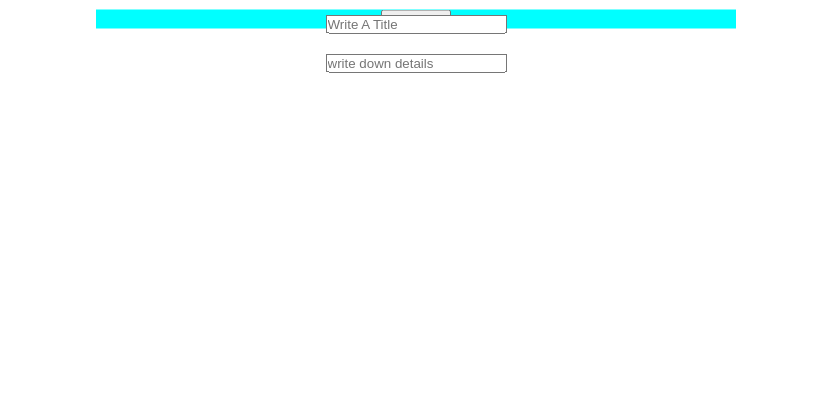
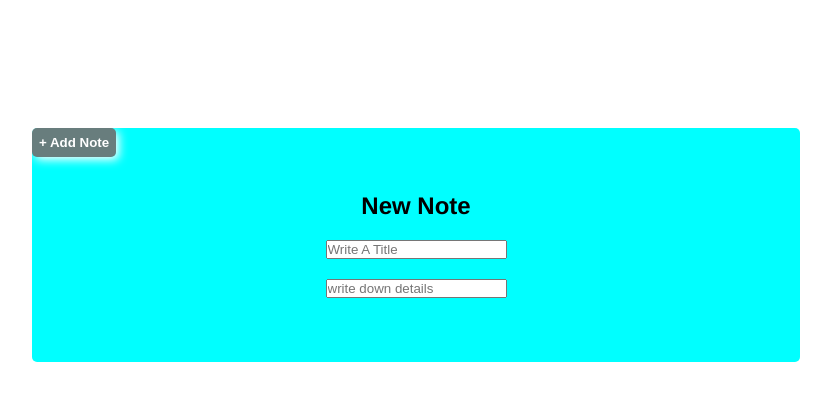
Before and after one commit to ChetanPrince/notesApp, a plain HTML site: page index.html in a window 1280 px wide. Shown: the whole page, without its empty margins (224-1055 px from the left). Drawn offline with Linux system fonts and the light colour scheme.

Commit message:
basic styling done

```diff
--- a/style.css
+++ b/style.css
@@ -4,6 +4,11 @@
 }
 body{
     font-family:'Franklin Gothic Medium', 'Arial Narrow', Arial, sans-serif;
+    box-sizing: border-box;
+    display: flex;
+    flex-direction: column;
+    justify-content: center;
+    align-items: center;
 }
 #main-div, #container{
     display: flex;
@@ -11,21 +16,24 @@ body{
     justify-content: center;
     align-items: center;
     gap: 20px;
+    position: relative;
 }
 #main-div{
-
+    margin-top: 10%;
     background-color: aqua;
-    width: 50vw;
-
-    top: -50%;
-    left: -50%;
-    transform: translate(50%, 50%);
+    width: 50%;
+    padding: 5%;
+    border-radius: 5px;
 }
-#container{
-    position:absolute;
+#addNote{
+    position: absolute;
+    left:0;
+    top: 0;
+    background-color: rgba(177, 35, 35, 0.589);
+    color: white;
+    padding: 7px;
+    font-weight: 600;
+    border: none;
+    border-radius: 5px;
+    box-shadow: 3px 3px 10px rgb(255, 251, 251);
 }
-/* #container input{
-    position:relative;
-    overflow: hidden;
-
-} */
```
Also changed, not shown: index.html (+0 -1 lines).
